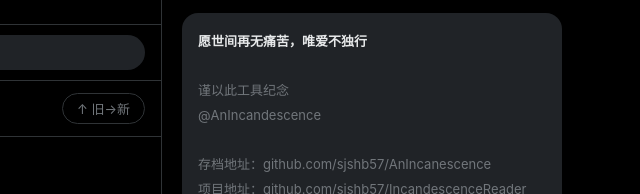
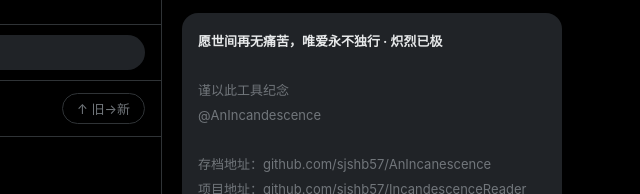
Before and after one commit to sjshb57/IncandescenceReader, an Electron app: page Reader.html in a window 1440 px wide. Shown: the part 308-502 px from the top of the page, 778-1418 px from the left. Drawn offline with Linux system fonts and the light colour scheme.

Commit message:
opt:update Reader.html

```diff
--- a/Reader.html
+++ b/Reader.html
@@ -408,7 +408,7 @@ body.light .post-iframe-wrap { background: #ffffff; }
     </div>
 
     <div class="rp-box credit-box">
-      <b>愿世间再无痛苦，唯爱不独行</b><br><br>
+      <b>愿世间再无痛苦，唯爱永不独行 · 炽烈已极</b><br><br>
       谨以此工具纪念<br>@AnIncandescence<br><br>
       存档地址：github.com/sjshb57/AnIncanescence<br>
       项目地址：github.com/sjshb57/IncandescenceReader<br>
```
